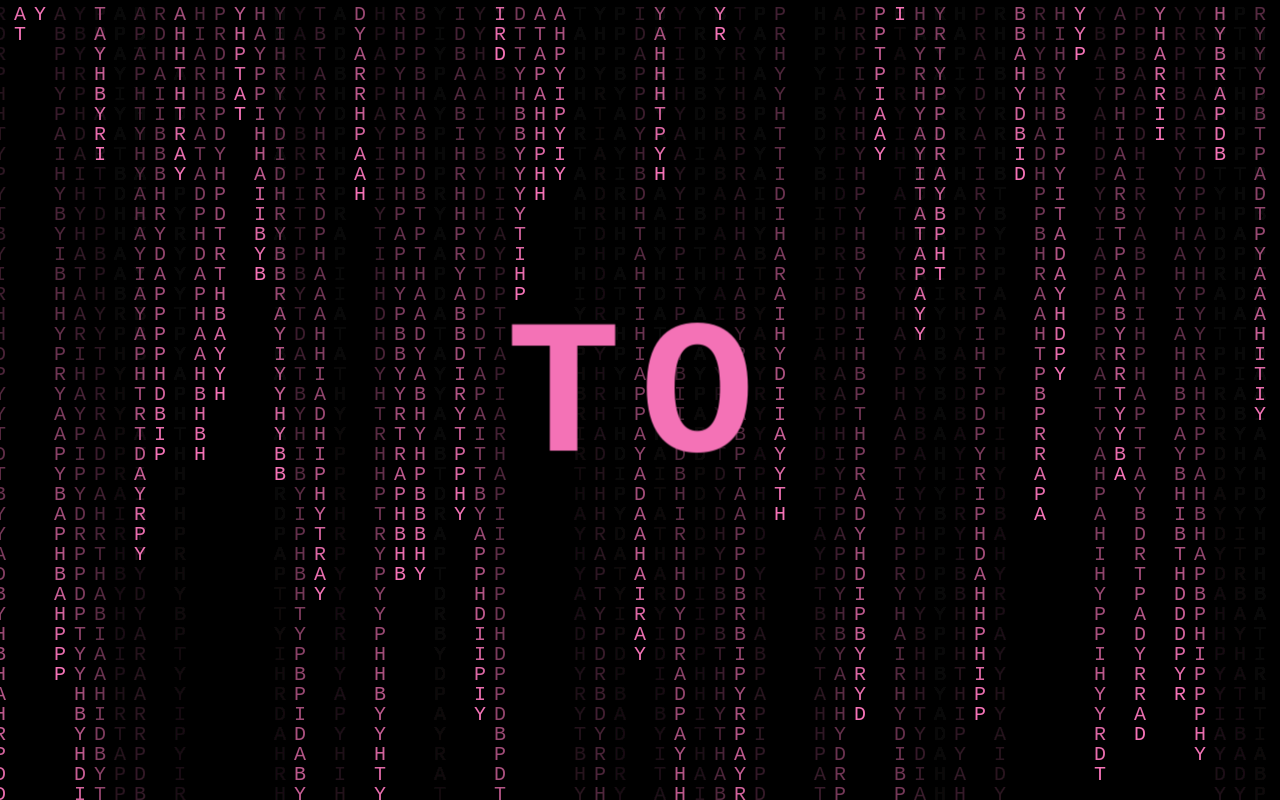
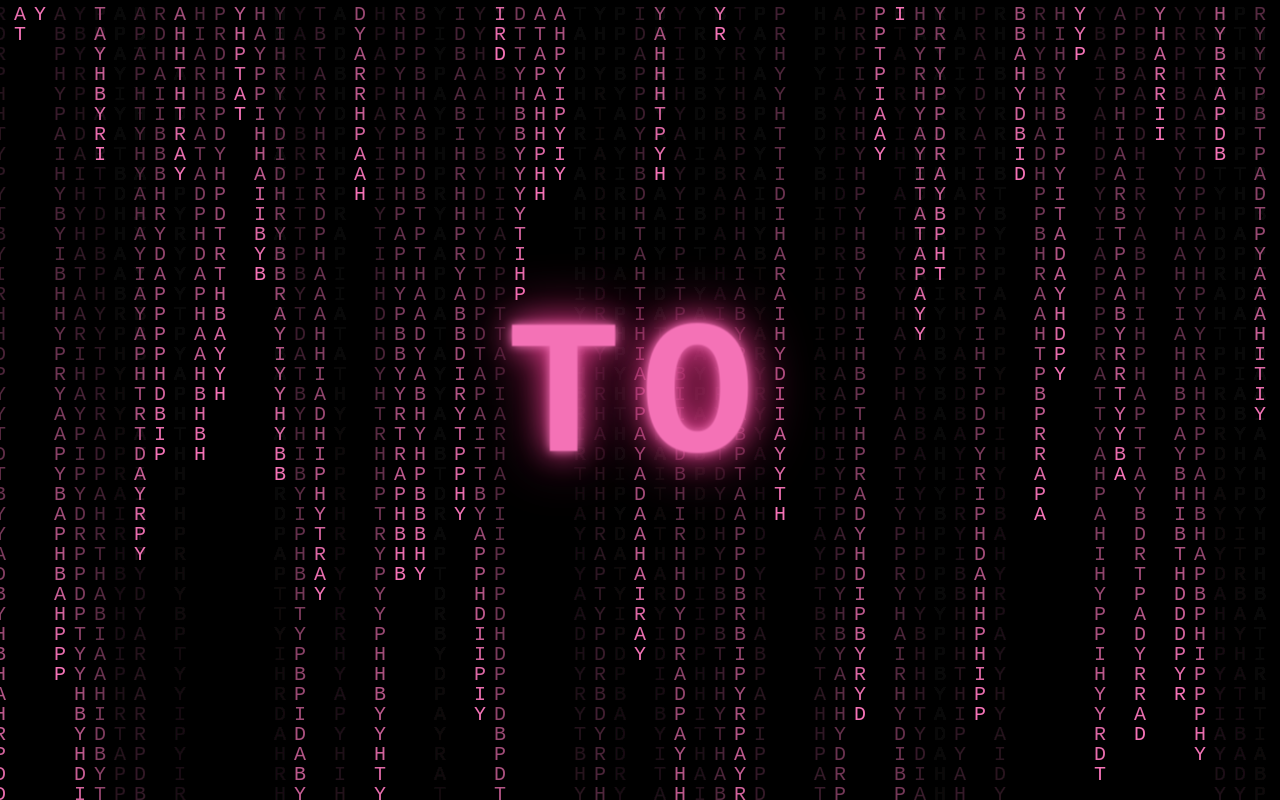
Before and after one commit to Nanatsume/HBDGAM, a React (Vite) app: page / in a window 1280 px wide. Built offline with nearby package versions, Linux system fonts and the light colour scheme; a web font is replaced by a local one.

Commit message:
Fix text glow effect being overridden by Framer Motion filter

```diff
--- a/src/components/Scene0Matrix.jsx
+++ b/src/components/Scene0Matrix.jsx
@@ -78,7 +78,8 @@ const Scene0Matrix = ({ onComplete }) => {
               animate={{ scale: 1, opacity: 1, filter: "blur(0px)" }}
               exit={{ scale: 0.5, opacity: 0, filter: "blur(10px)" }}
               transition={{ type: "spring", stiffness: 200, damping: 15 }}
-              className="absolute text-pink-400 font-extrabold font-matrix text-center w-full text-[25vw] md:text-[15vw] leading-none tracking-widest drop-shadow-[0_0_30px_rgba(236,72,153,0.9)]"
+              className="absolute text-pink-400 font-extrabold font-matrix text-center w-full text-[25vw] md:text-[15vw] leading-none tracking-widest"
+              style={{ textShadow: '0 0 10px #f472b6, 0 0 30px #ec4899, 0 0 60px #db2777' }}
             >
               {words[wordIndex]}
             </motion.div>
```
